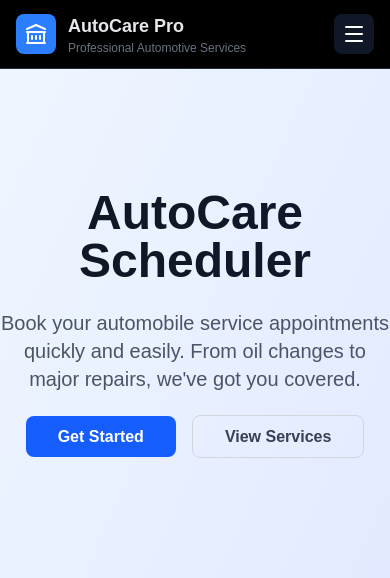
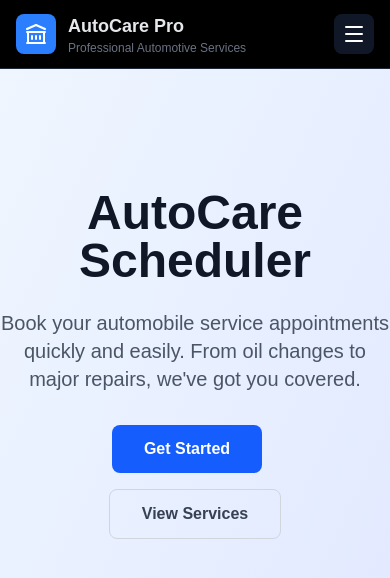
Before and after one commit to Ojfirst/Automobile_Service_Schedular, a Next.js app: page / in a window 390 px wide. Shown: the top 578 px of the page. Built offline with nearby package versions, Linux system fonts and the light colour scheme; no server answers.

Commit message:
Add mobile nav menu for small devices{2}

```diff
--- a/src/app/page.tsx
+++ b/src/app/page.tsx
@@ -14,7 +14,7 @@
           Book your automobile service appointments quickly and easily.
           From oil changes to major repairs, we&apos;ve got you covered.
         </p>
-        <div className="space-x-4">
+        <div className="flex flex-wrap items-center justify-center gap-4 m-8 space-x-4">
           <SignedOut>
             <Link
               href={"/sign-in"}
```
